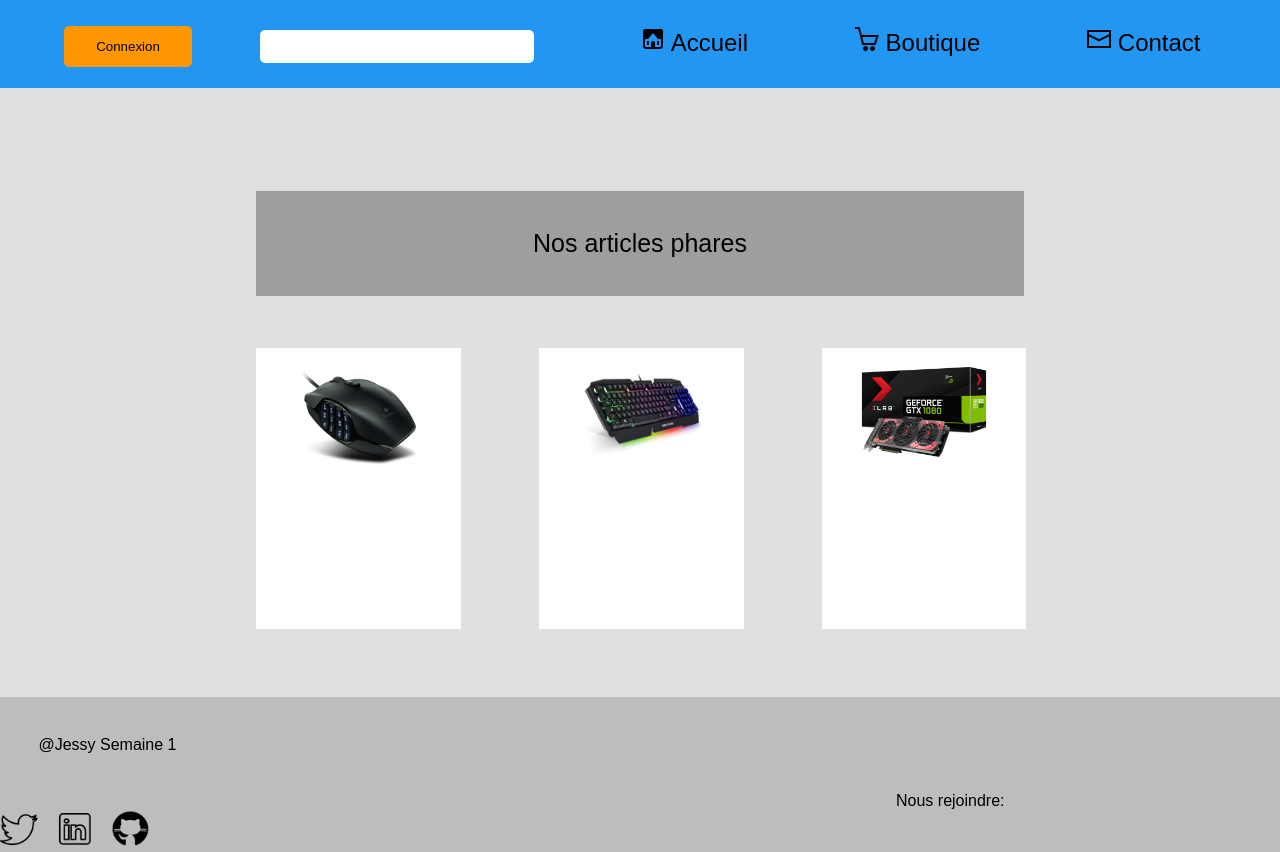
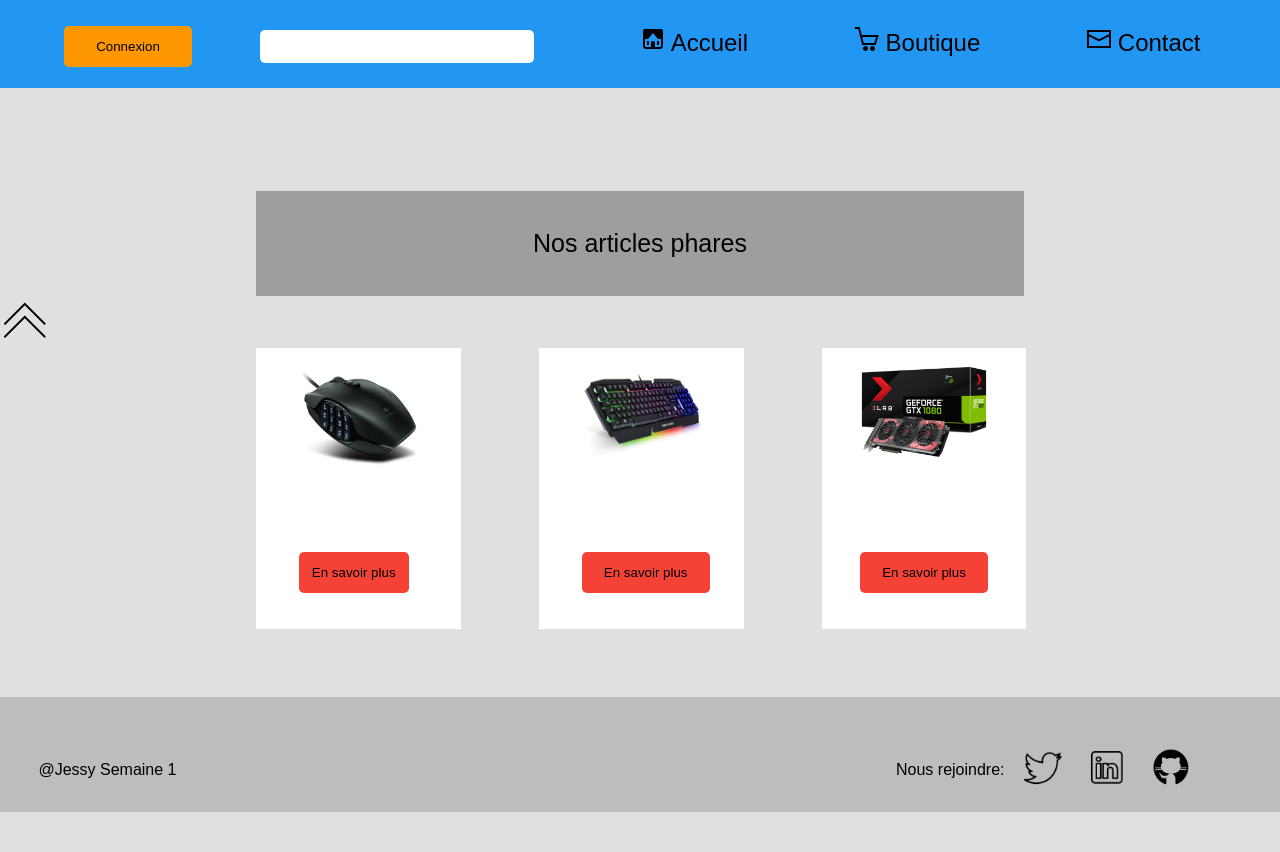
Before and after one commit to jessyfouace/semaine1informatique, a plain HTML site: page index.html in a window 1280 px wide. After the commit the page ends 818 px from the top, so only its background shows below. Drawn offline with Linux system fonts and the light colour scheme; a web font is replaced by a local one.

Commit message:
Wireframe

```diff
--- a/index.html
+++ b/index.html
@@ -12,15 +12,15 @@
         <header>
           <div class="top">
             <!-- Connexion Button -->
-            <input type="button" value="Connexion" class="buttonconnexion" onclick="window.location.href='https://www.google.fr'"></input>
+            <input type="button" value="Connexion" class="buttonconnexion" onclick="window.location.href='index.html'"></input>
 
             <!-- Search bar -->
             <input class="champ" type="text" value=" "/>
 
             <!-- Home nav ICON GET ON: https://icons8.com/ -->
-            <span id="home"><a href="https://www.google.fr"><img src="images/h.png" alt="photo d'une maison"/> Accueil</a></span>
-            <span id="shop"><a href="https://www.google.fr"><img src="images/s.png" alt="Photo d'un caddie"/> Boutique</a></span>
-            <span id="contact"><a href="https://www.google.fr"><img src="images/c.png" alt="Photo montrant une enveloppe"/> Contact</a></span>
+            <span id="home"><a href="index.html"><img src="images/h.png" alt="photo d'une maison"/> Accueil</a></span>
+            <span id="shop"><a href="produit.html"><img src="images/s.png" alt="Photo d'un caddie"/> Boutique</a></span>
+            <span id="contact"><a href="contact.html"><img src="images/c.png" alt="Photo montrant une enveloppe"/> Contact</a></span>
           </div>
         </header>
 
@@ -28,17 +28,20 @@
         <middle>
           <div class="articles">
             <span id="bestarticles"><p>Nos articles phares</p></span>
+
+            <!-- Button return top -->
+            <span id="topreturn"><a href="#"><img src="images/up.png"/></a></span>
             <!-- Article 1 -->
             <span id="articles1"><img src="images/souris.png" alt="Photo d'une souris d'ordinateur"/></span>
-
+            <input type="button" value="En savoir plus" class="articles1button" onclick="window.location.href='https://www.google.fr'"></input>
 
             <!-- Article 2 -->
             <span id="articles2"><img src="images/clavier.png" alt="Photo d'un clavier d'ordinateur"/></span>
-
+            <input type="button" value="En savoir plus" class="articles2button" onclick="window.location.href='https://www.google.fr'"></input>
 
             <!-- Article 3 -->
             <span id="articles3"><img src="images/cg.png" alt="Photo d'une carte graphique"/></span>
-
+            <input type="button" value="En savoir plus" class="articles3button" onclick="window.location.href='https://www.google.fr'"></input>
 
           </div>
         </middle>
--- a/style.css
+++ b/style.css
@@ -59,6 +59,10 @@
   text-decoration: underline; color: black;
 }
 
+#home:hover {
+  text-decoration: underline; color:black;
+}
+
 #shop {
   font-size: 1.5em;
   padding-left: 8%;
@@ -92,6 +96,14 @@
   position: relative;
 }
 
+#topreturn {
+  position: fixed;
+}
+
+#topreturn:hover {
+  background-image: url(images/uphover.png);
+}
+
 #bestarticles p {
   background-color: #9e9e9e;
   padding-top: 3%;
@@ -113,6 +125,21 @@
   padding-bottom: 12%;
 }
 
+.articles1button {
+  position: absolute;
+  background-color: #f44336;
+  border: none;
+  border-radius: 5px;
+  padding: 13px;
+  width: 10;
+  margin-left: -13%;
+  margin-top: 20%;
+}
+
+.articles1button:hover {
+  box-shadow: 2px 2px 2px 2px;
+}
+
 #articles2 img{
   width: 10%;
   margin-left: 5.75%;
@@ -121,6 +148,21 @@
   padding-left: 3%;
   padding-right: 3%;
   padding-bottom: 12%;
+}
+
+.articles2button {
+  background-color: #f44336;
+  border: none;
+  border-radius: 5px;
+  padding: 13px;
+  width: 10%;
+  position: absolute;
+  margin-top: 20%;
+  margin-left: -13%;
+}
+
+.articles2button:hover {
+  box-shadow: 2px 2px 2px 2px;
 }
 
 #articles3 img{
@@ -133,34 +175,61 @@
   padding-bottom: 12%;
 }
 
+.articles3button {
+  background-color: #f44336;
+  border: none;
+  border-radius: 5px;
+  padding: 13px;
+  width: 10%;
+  position: absolute;
+  margin-top: 20%;
+  margin-left: -13%;
+}
+
+.articles3button:hover {
+  box-shadow: 2px 2px 2px 2px;
+}
 
  /* bottom of page */
 .bottom {
+  position: absolute;
   background-color: #bdbdbd;
-  position: relative;
+  margin: 0;
+  padding-top: 4%;
+  padding-bottom: 5%;
+  width: 100%;
   margin-top: 5%;
 }
 
 #copyright p {
-  padding-top: 3%;
+  position: absolute;
   padding-bottom: 3%;
   margin-left: 3%;
+  margin-top: 1%;
 }
 
 #follow p {
+  position: absolute;
   padding-left: 70%;
+  margin-top: 1%;
 }
 
 #twitter img {
+  position: absolute;
   width: 3%;
+  margin-left: 80%;
 }
 
 #linkedin img {
+  position: absolute;
   width: 3%;
   padding-left: 1%;
+  margin-left: 84%;
 }
 
 #github img {
+  position: absolute;
   width: 3%;
   padding-left: 1%;
+  margin-left: 89%;
 }
```
Also changed, not shown: images/up.png (added), images/uphover.png (added), wireframe/Accueil/Page_Mobile_ACCUEIL.png (deleted), wireframe/Accueil/Page_Tablette_ACCUEIL.png (deleted), wireframe/Accueil/Page_Web_ACCUEIL.png (deleted), wireframe/Contact/Page_CONTACT_MOBILE.png (added), wireframe/Contact/Page_CONTACT_ORDI.png (added), wireframe/Contact/Page_CONTACT_TABLETTE.png (added).
